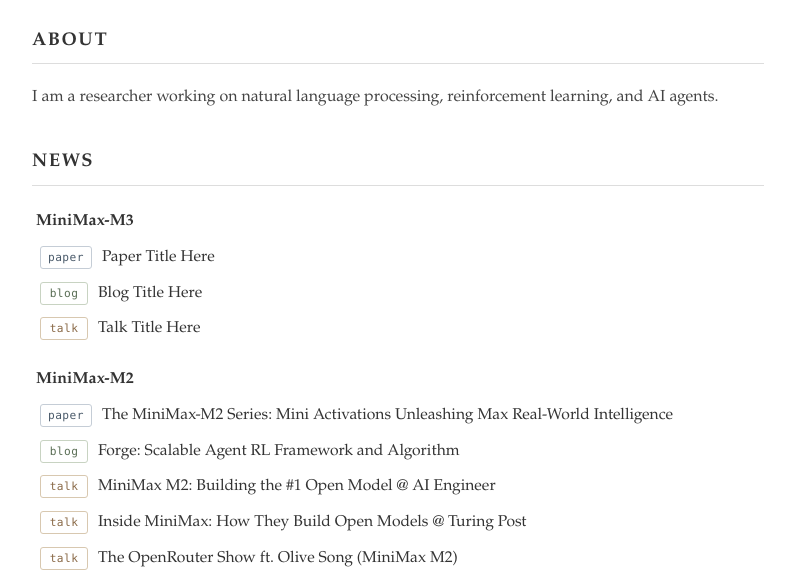
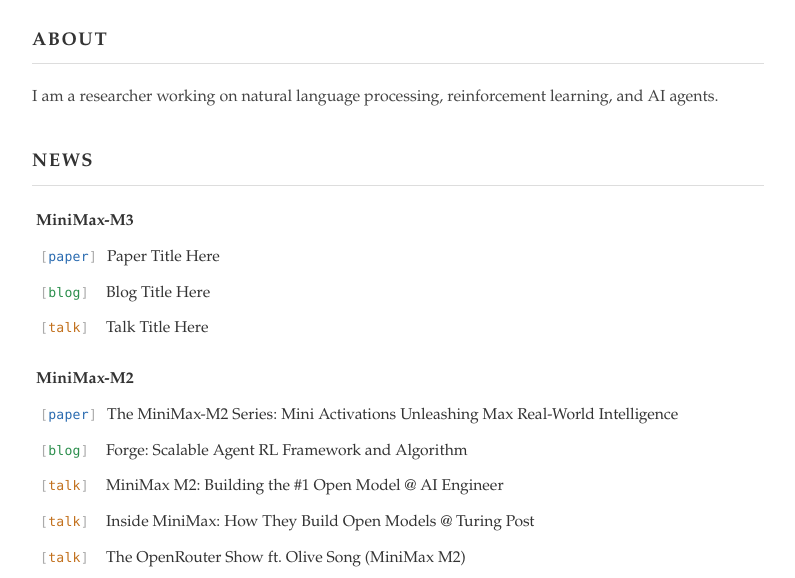
Before and after one commit to olive-jy-song/olive-jy-song.github.io, a plain HTML site: page index.html in a window 1280 px wide. Shown: the part 222-800 px from the top of the page, without its empty margins (242-1037 px from the left). Drawn offline with Linux system fonts and the light colour scheme.

Commit message:
Use bracket-style colored tags [paper] [blog] [talk]

```diff
--- a/index.html
+++ b/index.html
@@ -111,22 +111,19 @@
         .tag {
             display: inline-block;
             font-family: 'SF Mono', Menlo, Consolas, monospace;
-            font-size: 0.7rem;
+            font-size: 0.82rem;
             font-weight: 500;
-            text-transform: lowercase;
-            letter-spacing: 0.04em;
-            padding: 1px 7px;
-            border-radius: 3px;
-            border: 1px solid;
-            background: transparent;
+            letter-spacing: 0.02em;
             flex-shrink: 0;
-            min-width: 48px;
-            text-align: center;
+            min-width: 56px;
         }
 
-        .tag-paper { color: #4a5a6a; border-color: #c5cdd6; }
-        .tag-blog  { color: #5a6e55; border-color: #c8d3c2; }
-        .tag-talk  { color: #8a6a48; border-color: #d8c8b0; }
+        .tag::before { content: "["; color: #aaa; }
+        .tag::after  { content: "]"; color: #aaa; }
+
+        .tag-paper { color: #2a6bb0; }
+        .tag-blog  { color: #2d8f4e; }
+        .tag-talk  { color: #c2701c; }
 
         ul.entry-list a {
             color: #333;
```
